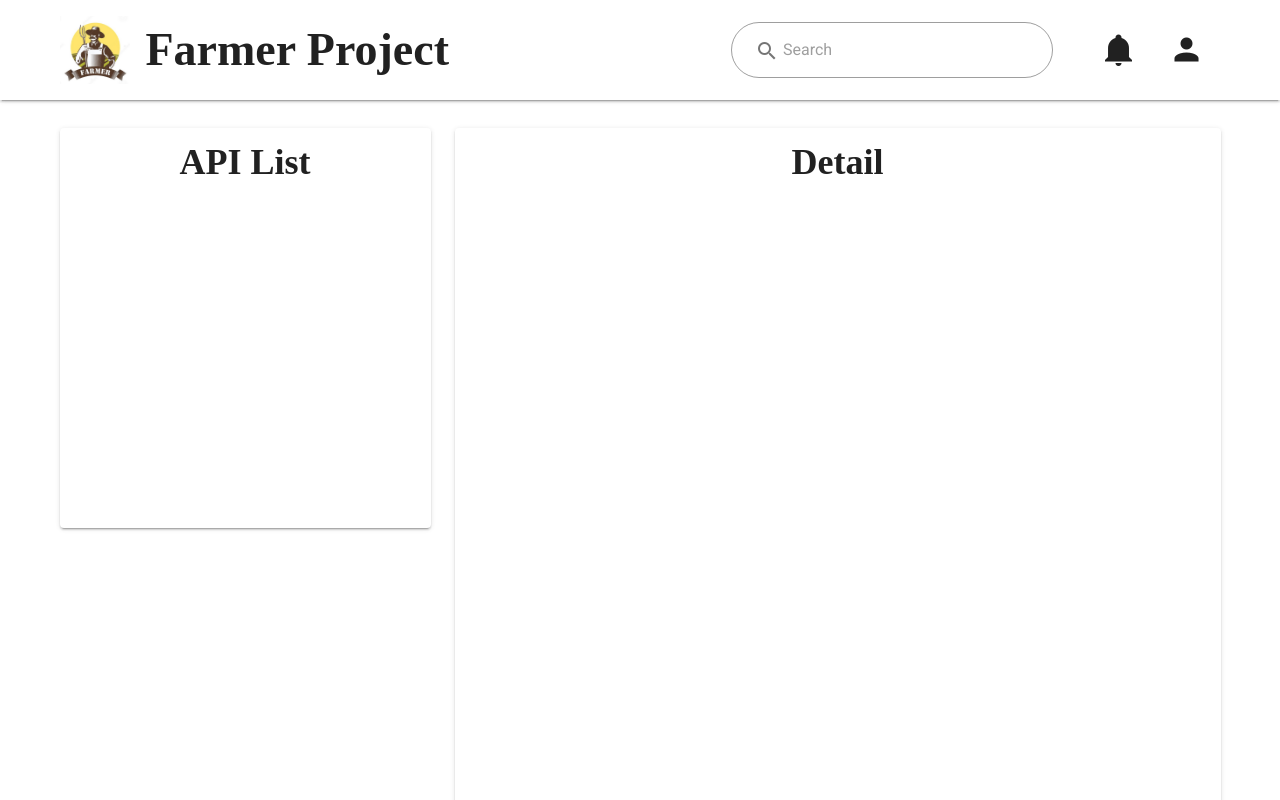
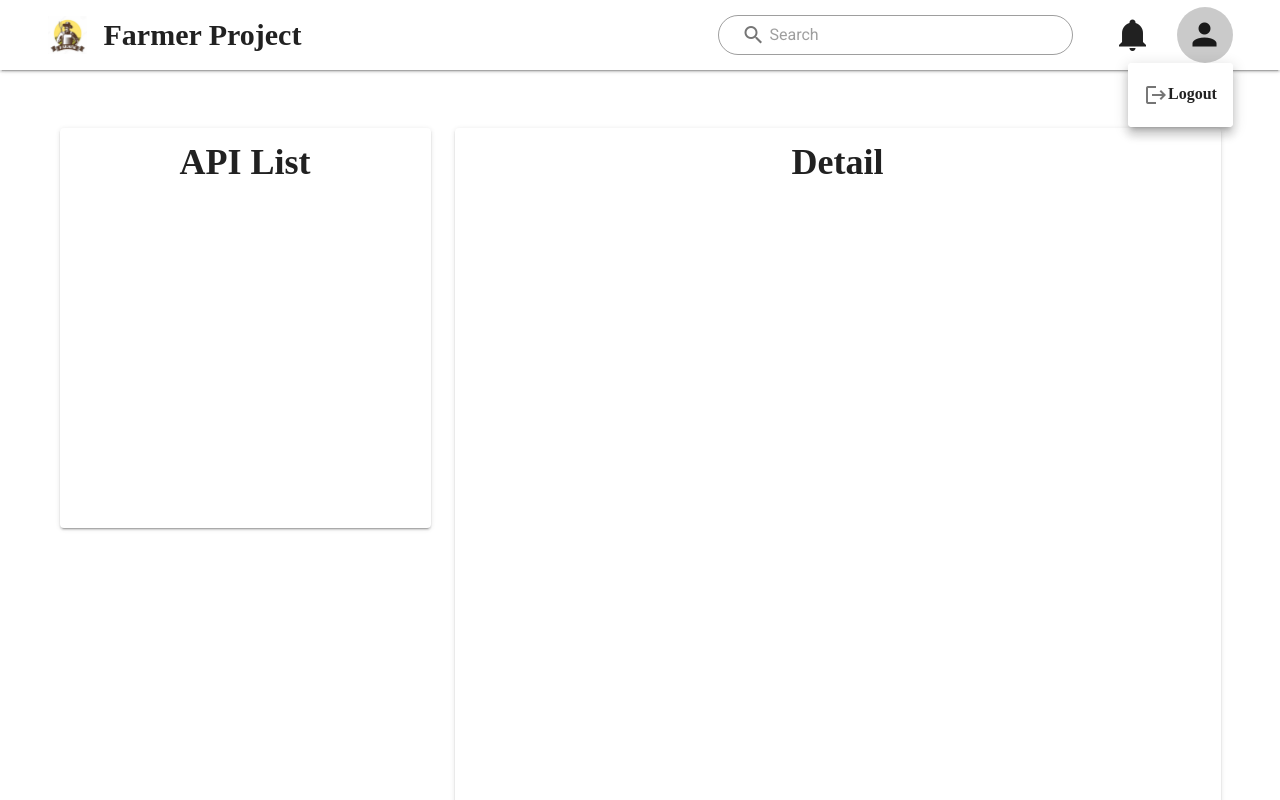
Before and after one commit to Village-Developer/farmer-web-application, a Vue app: page /farmer/api-document in a window 1280 px wide. Both pictures are taken after a click on the button 1186 px from the left and 50 px from the top of the page. Shown: the top 800 px of the page. Built offline with nearby package versions, Linux system fonts and the light colour scheme.

Commit message:
[Header] update

```diff
--- a/src/layout/AppHeader.vue
+++ b/src/layout/AppHeader.vue
@@ -2,18 +2,19 @@
   <v-app-bar
     fixed
     color="white"
-    height="100px"
+    height="70px"
     elevation="2"
   >
   <v-container
     fill-height
+    class="pa-0"
   >
     <a href="/farmer/api-document">
       <v-img
         class="mr-4"
         contain
-        max-height="70"
-        max-width="70"
+        max-height="40"
+        max-width="40"
         src="../assets/login/logo.jpg"
       ></v-img>
     </a>
@@ -30,19 +31,58 @@
       placeholder="Search"
       outlined
       rounded
+      dense
     ></v-text-field>
-    <v-btn class="mr-4s" depressed color="white">
+    <v-btn
+      class="mr-4"
+      fab
+      depressed
+      color="white"
+    >
       <v-icon large>mdi-bell</v-icon>
     </v-btn>
-    <v-btn depressed color="white">
-      <v-icon large>mdi-account</v-icon>
-    </v-btn>
+    <v-menu
+      offset-y
+      left
+    >
+      <template v-slot:activator="{ on, attrs }">
+        <v-btn
+          fab
+          depressed
+          color="white"
+        >
+          <v-icon
+            large
+            v-bind="attrs"
+            v-on="on">mdi-account</v-icon>
+        </v-btn>
+      </template>
+      <v-list>
+        <v-list-item
+          v-for="(item, index) in items"
+          :key="index"
+          :href="item.link"
+          link
+        >
+          <v-list-item-title class="menuFont"><v-icon>mdi-logout</v-icon>{{ item.title }}</v-list-item-title>
+        </v-list-item>
+      </v-list>
+    </v-menu>
   </v-container>
   </v-app-bar>
 </template>
 
 <script>
-
+export default {
+  data: () => ({
+    items: [
+      {
+        title: 'Logout',
+        link: '/farmer/login'
+      }
+    ]
+  })
+}
 </script>
 
 <style>
@@ -50,7 +90,14 @@
     font-family: 'Lemon', cursive;
     font-style: normal;
     font-weight: 800;
-    font-size: 46px;
-    line-height: 60px;
+    font-size: 30px;
+    line-height: 20px;
+  }
+  .menuFont {
+    font-family: 'Lemon', cursive;
+    font-style: normal;
+    font-weight: 800;
+    font-size: 16px;
+    line-height: 20px;
   }
 </style>
```
